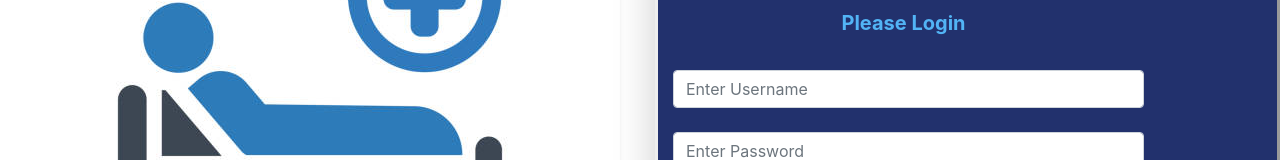
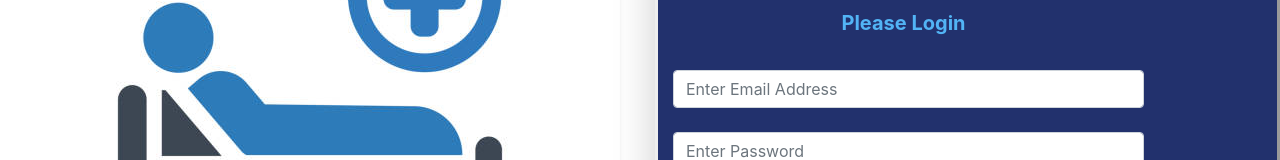
Before and after one commit to CMSC-129-Sprint-Works/BedAbility, a React (Create React App) app in the folder personnel/: page / in a window 1280 px wide. Shown: the part 203-363 px from the top of the page. Built offline with nearby package versions, Linux system fonts and the light colour scheme.

Commit message:
Update HPLogin.js

```diff
--- a/personnel/src/components/HPLogin.js
+++ b/personnel/src/components/HPLogin.js
@@ -25,7 +25,7 @@ export class HPLogin extends Component {
         <p className = "App-title">Please Login</p>
         <Form style={{width:"80%", marginLeft:"0%", marginTop:"5%", marginRight:"10%"}}>
             <Form.Control
-              placeholder="Enter Username"
+              placeholder="Enter Email Address"
               label="Username"
               onChange={handleChange('userName')}
               defaultValue={values.userName}
```
